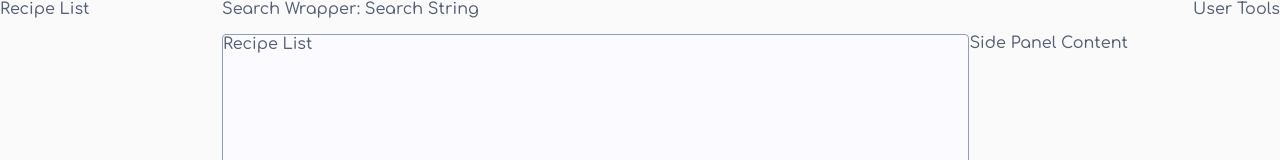
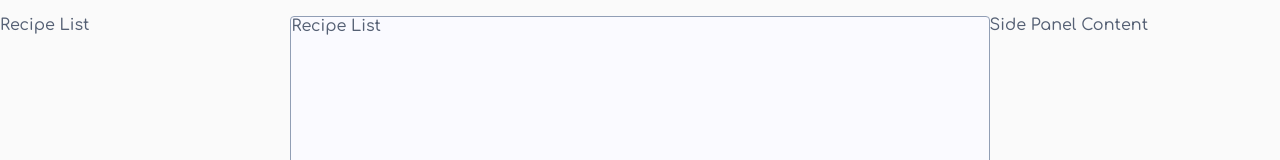
Before and after one commit to truburn/solid-vs-react, a React (Vite) app in the folder react/: page / in a window 1280 px wide. Shown: the top 160 px of the page. Built offline with nearby package versions, Linux system fonts and the light colour scheme; a web font is replaced by a local one.

Commit message:
remove unecessary layout elements

```diff
--- a/react/src/layout/HeaderBar/HeaderBar.styles.ts
+++ /dev/null
@@ -1,31 +0,0 @@
-import { useMemo } from "react";
-import { css, SerializedStyles } from "@emotion/react";
-
-export function useHeaderBarStyles() {
-  const root = useMemo<SerializedStyles>(() => {
-    return css({
-      display: "flex",
-      flexDirection: "row",
-      alignItems: "stretch",
-      justifyContent: "flex-start",
-    });
-  }, []);
-
-  const searchWrapper = useMemo<SerializedStyles>(() => {
-    return css({
-      width: 840,
-    });
-  }, []);
-
-  const userToolsWrapper = useMemo<SerializedStyles>(() => {
-    return css({
-      width: 350,
-      display: "flex",
-      flexDirection: "row",
-      alignItems: "center",
-      justifyContent: "flex-end",
-    });
-  }, []);
-
-  return { root, searchWrapper, userToolsWrapper };
-}
--- a/react/src/layout/HeaderBar/HeaderBar.tsx
+++ /dev/null
@@ -1,14 +0,0 @@
-import { useHeaderBarStyles } from "@/layout/HeaderBar";
-import { useAppContext } from "@/layout/AppProvider";
-
-export function HeaderBar() {
-  const { searchString } = useAppContext();
-  const classes = useHeaderBarStyles();
-
-  return (
-    <div css={classes.root}>
-      <div css={classes.searchWrapper}>Search Wrapper: {searchString}</div>
-      <div css={classes.userToolsWrapper}>User Tools</div>
-    </div>
-  );
-}
--- a/react/src/layout/HeaderBar/index.ts
+++ /dev/null
@@ -1,2 +0,0 @@
-export * from "./HeaderBar";
-export * from "./HeaderBar.styles";
--- a/react/src/layout/Navigation/index.ts
+++ /dev/null
@@ -1,2 +0,0 @@
-export * from "./Navigation";
-export * from "./Navigation.styles";
--- a/react/src/layout/PageWrapper/PageWrapper.tsx
+++ b/react/src/layout/PageWrapper/PageWrapper.tsx
@@ -1,8 +1,7 @@
 import { useAppContext } from "@/layout/AppProvider";
 import { usePageStyles } from "@/layout/PageWrapper/PageWrapper.styles";
 import { Footer } from "@/layout/Footer";
-import { Navigation } from "@/layout/Navigation";
-import { HeaderBar } from "@/layout/HeaderBar/HeaderBar";
+import { Navigation } from "@/layout/SideList";
 import { Outlet } from "react-router-dom";
 
 export function PageWrapper() {
@@ -12,10 +11,11 @@ export function PageWrapper() {
   return (
     <>
       <div css={classes.root}>
-        <Navigation />
         <div css={classes.content}>
-          <HeaderBar />
           <div css={classes.page}>
+            <div css={classes.sidePanel}>
+              <Navigation />
+            </div>
             <div css={classes.outlet}>
               <Outlet />
             </div>
--- a/react/src/layout/Navigation/Navigation.tsx
+++ b/react/src/layout/SideList/SideList.tsx
@@ -1,4 +1,4 @@
-import { useNavigationStyles } from "@/layout/Navigation";
+import { useNavigationStyles } from "@/layout/SideList";
 
 export function Navigation() {
   const classes = useNavigationStyles();
--- /dev/null
+++ b/react/src/layout/SideList/index.ts
@@ -0,0 +1,2 @@
+export * from "./SideList";
+export * from "./SideList.styles";
```
Also changed, not shown: react/src/layout/SideList/SideList.styles.ts (renamed from react/src/layout/Navigation/Navigation.styles.ts).
